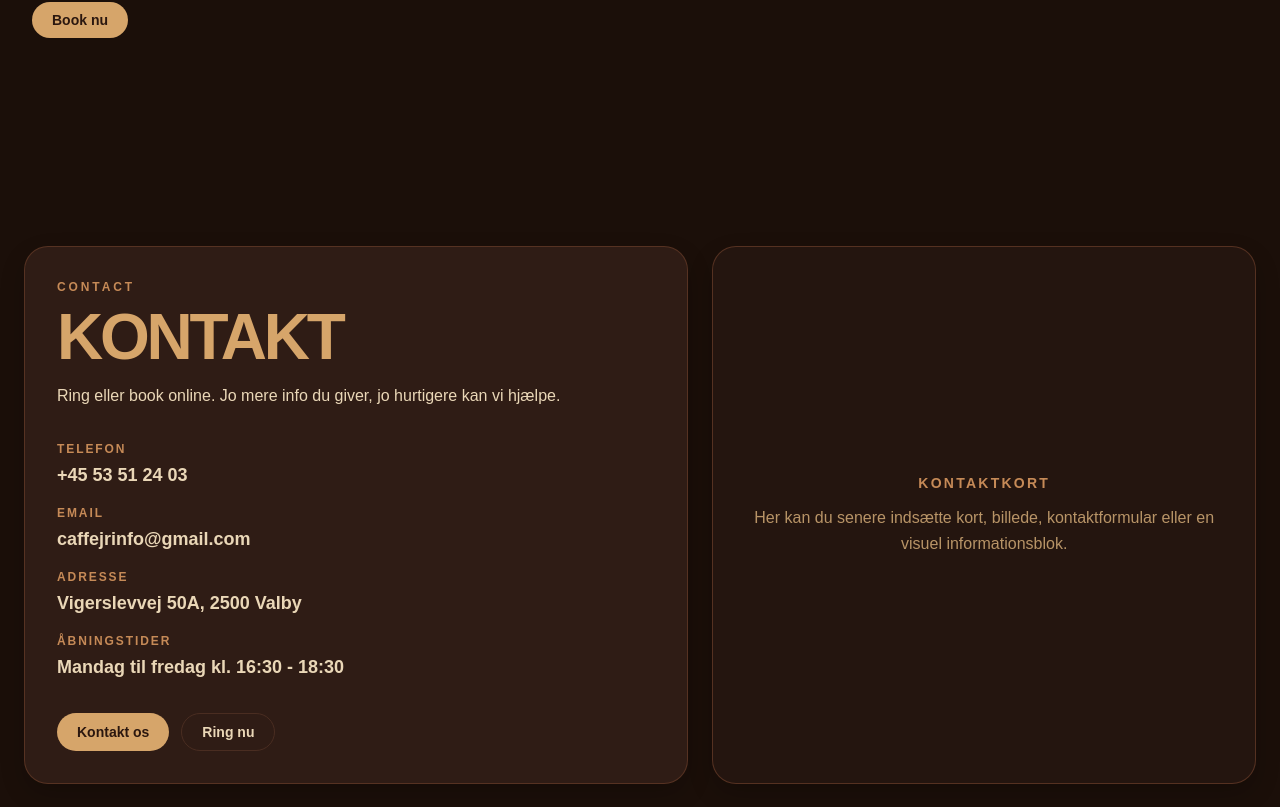
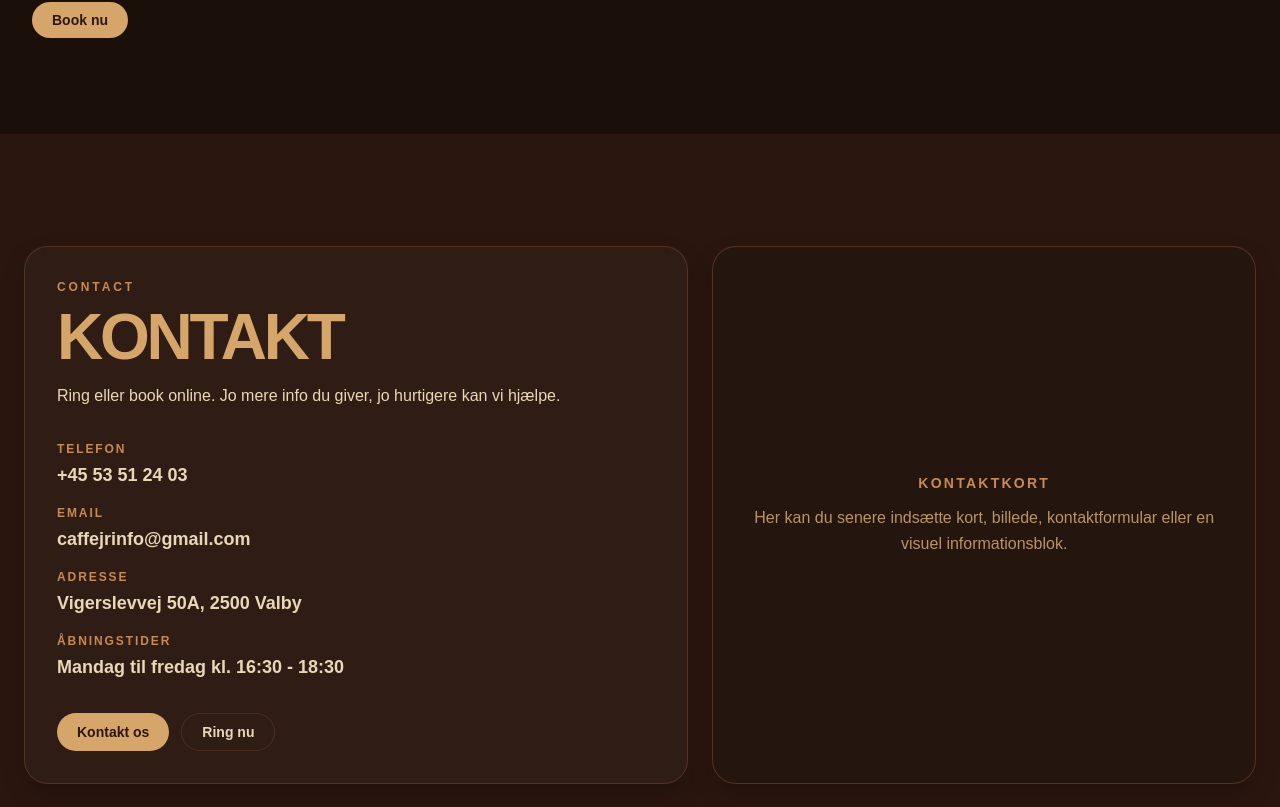
Before and after one commit to Lumina-O/caffejr, a Next.js app: page / in a window 1280 px wide. Shown: the part 3513-4320 px from the top of the page. Built offline with nearby package versions, Linux system fonts and the light colour scheme.

Commit message:
refactor/fixed background color on contacts

```diff
--- a/src/components/sections/Contact/Contact.tsx
+++ b/src/components/sections/Contact/Contact.tsx
@@ -12,7 +12,7 @@ export default function Contact({ language }: ContactProps) {
     <section
       id="contact"
       className="relative w-full px-4 py-20 md:px-6 md:py-24 lg:py-28"
-      style={{ backgroundColor: "var(--color-bg-main)" }}
+      style={{ backgroundColor: "var(--color-bg-surface)" }}
     >
       <div className="mx-auto max-w-7xl">
         <div className="grid gap-6 lg:grid-cols-[1.1fr_0.9fr] lg:items-stretch">
```
